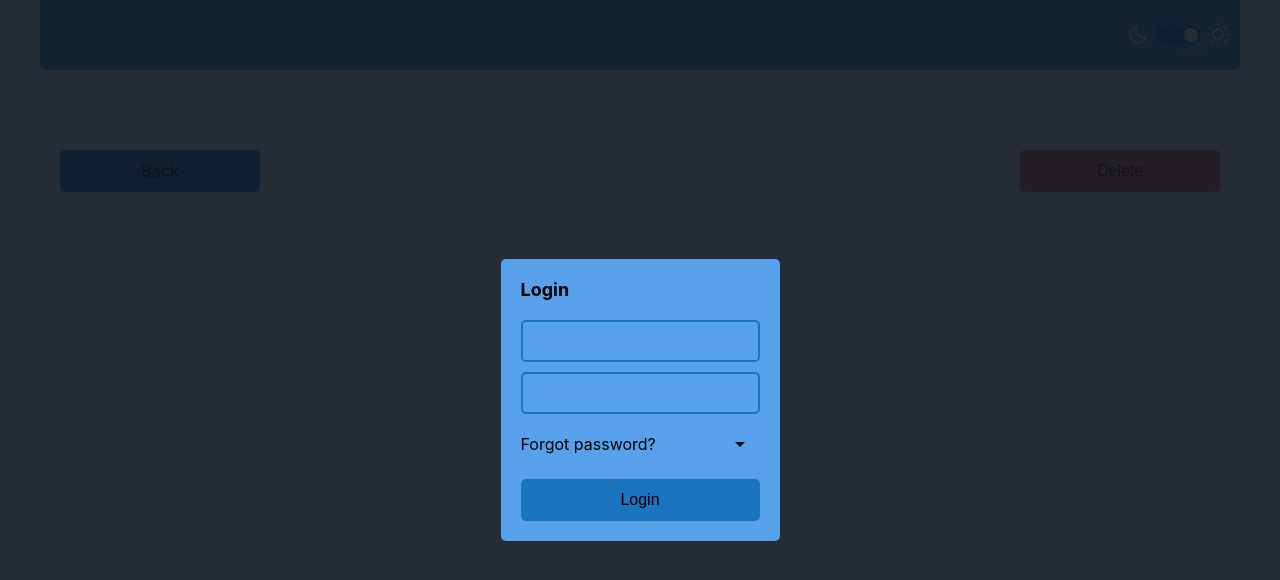
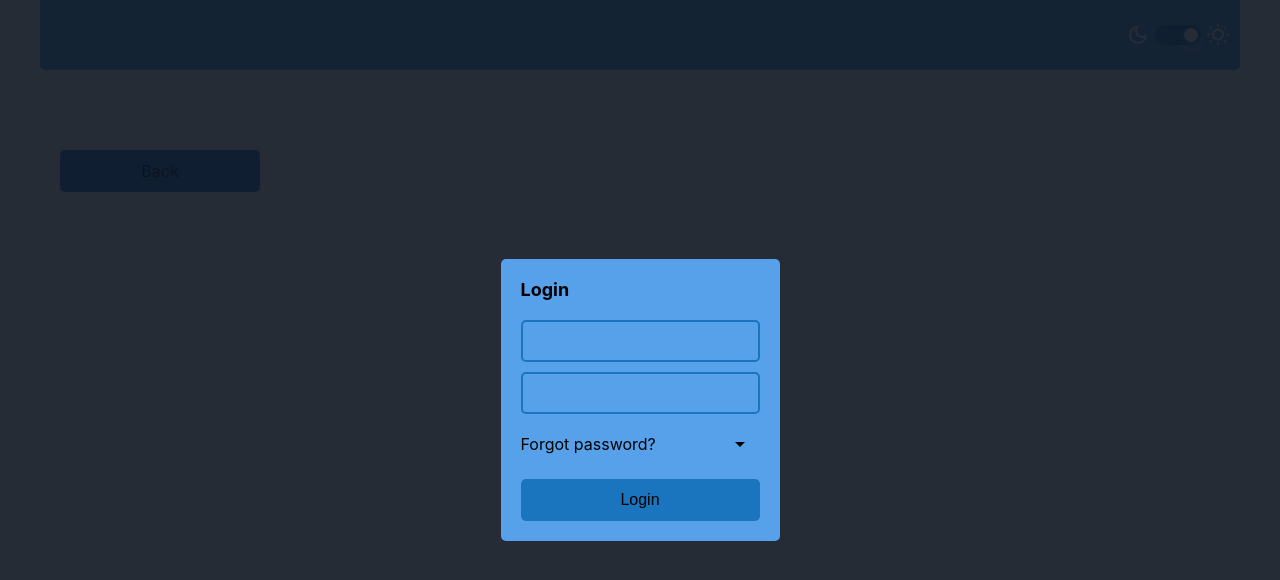
Before and after one commit to FoiDot/Jokes, a React (Create React App) app: page /edit/1 in a window 1280 px wide. Shown: the top 580 px of the page. Built offline with nearby package versions, Linux system fonts and the light colour scheme; no server answers.

Commit message:
Fix: Hide delete button on empty or error

```diff
--- a/src/components/Organisms/Edit/Header/index.tsx
+++ b/src/components/Organisms/Edit/Header/index.tsx
@@ -5,10 +5,11 @@ import Button from 'components/Atoms/Button';
 
 type Props = {
   handleDelete: Function;
+  hideDelete: boolean;
 };
 
 const EditHeader = (props: Props) => {
-  const { handleDelete } = props;
+  const { handleDelete, hideDelete } = props;
 
   return (
     <div className='EditHeader-root'>
@@ -16,7 +17,7 @@ const EditHeader = (props: Props) => {
         <Button label='Back' to='/' />
       </div>
       <div className='EditHeader-container'>
-        <Button label='Delete' color='delete' onClick={handleDelete} />
+        {!hideDelete && <Button label='Delete' color='delete' onClick={handleDelete} />}
       </div>
     </div>
   );
--- a/src/pages/Edit/index.tsx
+++ b/src/pages/Edit/index.tsx
@@ -67,7 +67,7 @@ const Edit = () => {
 
   return (
     <div>
-      <Header handleDelete={handleDelete} />
+      <Header handleDelete={handleDelete} hideDelete={check.empty(status) || check.error(status)} />
       {check.loading(status) && (
         <div className='Edit-root'>
           <CircularLoader />
```
